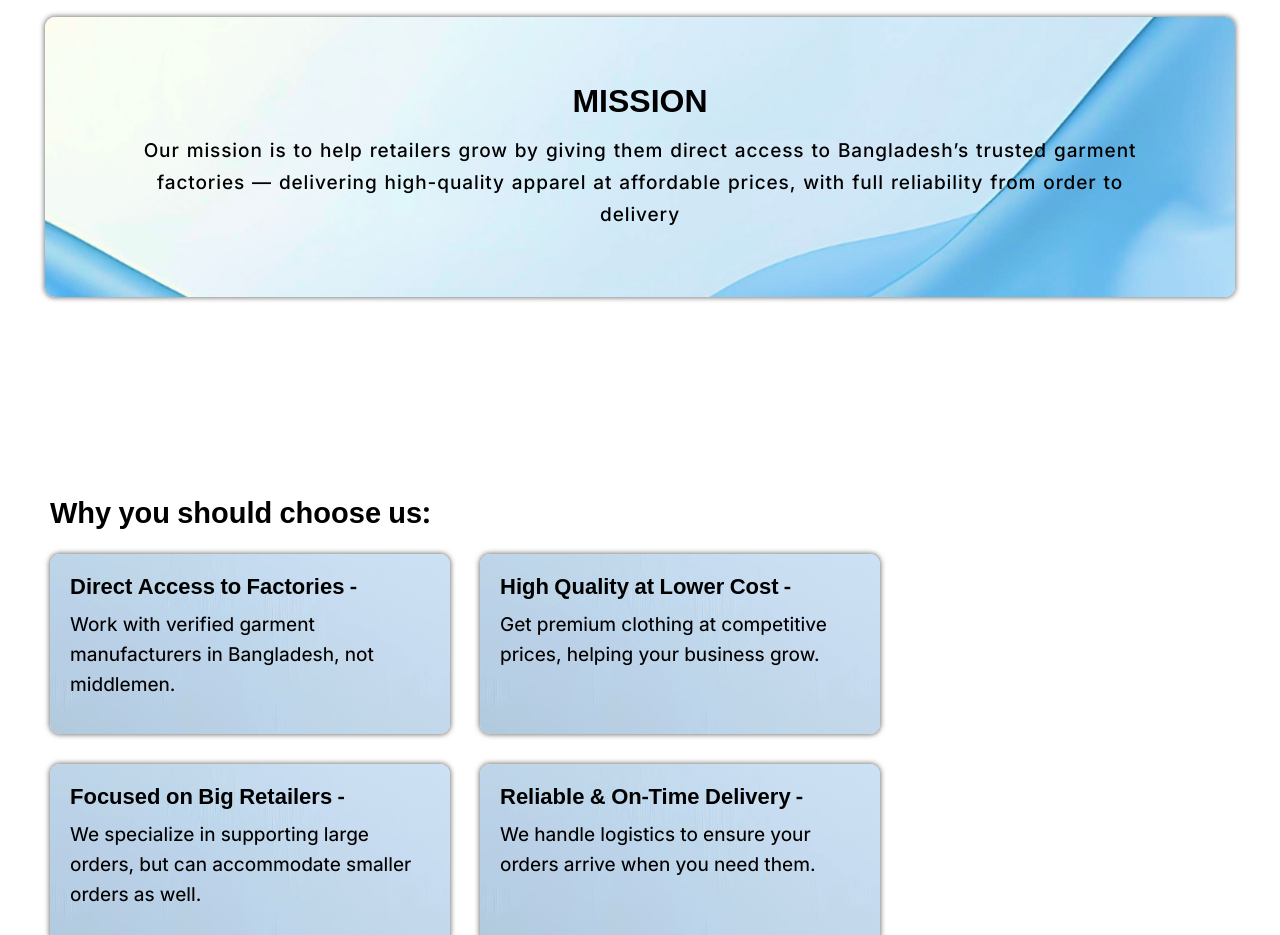
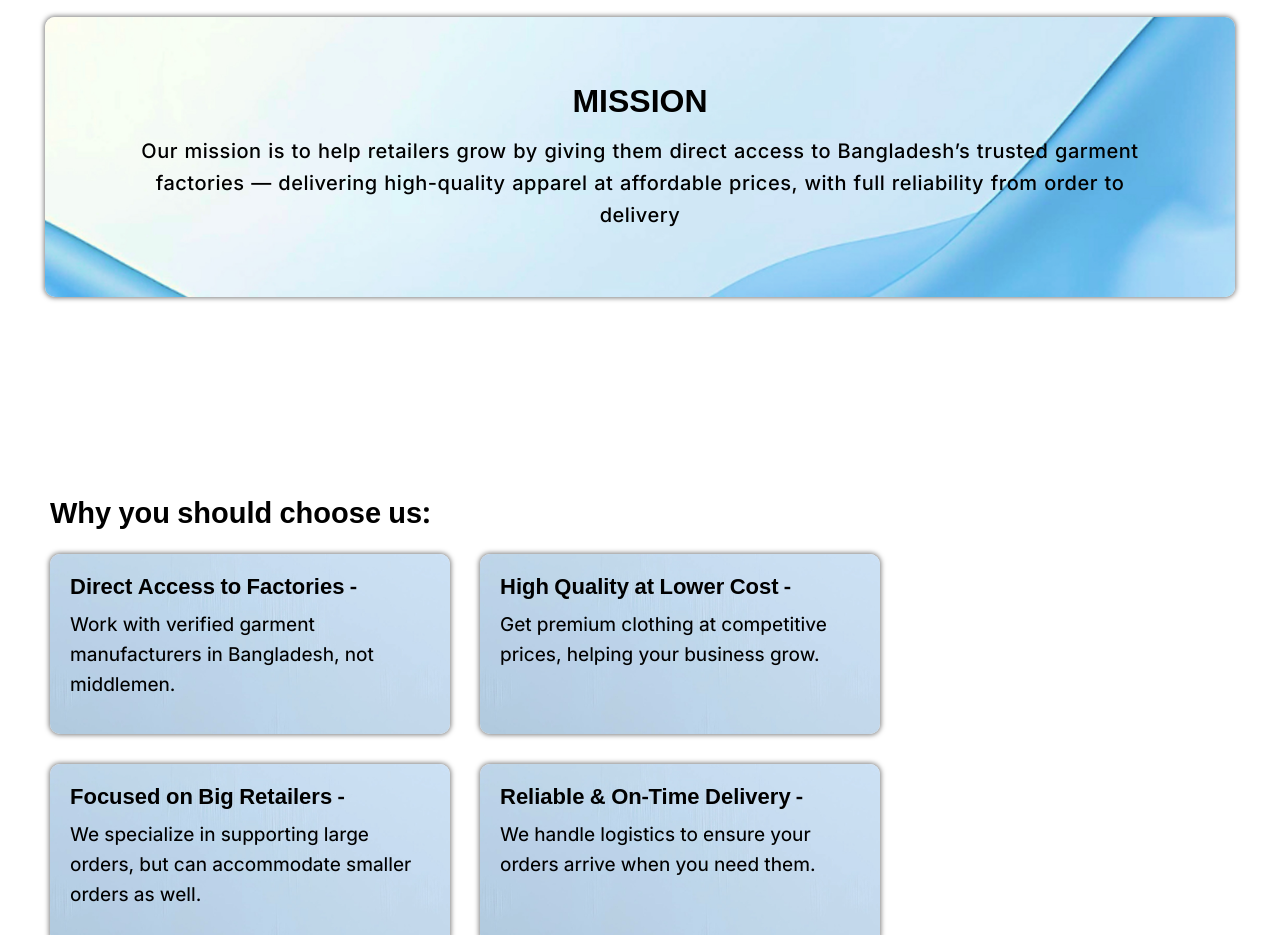
Before and after one commit to mansiv-business/project, a plain HTML site: page GarmentAbout.html in a window 1280 px wide. Shown: the part 880-1815 px from the top of the page. Drawn offline with Linux system fonts and the light colour scheme.

Commit message:
Update Garment.css

```diff
--- a/Garment.css
+++ b/Garment.css
@@ -204,11 +204,11 @@ main > h1{
     text-align: center;
     width:90%;
     font-family: "Inter",sans-serif;
-    font-size: 1.9rem;
+    font-size: 2rem;
     font-weight: 500;
     line-height: 3.2rem;
-    word-spacing: 0.1rem;
-    letter-spacing: 0.09rem;
+    word-spacing: 0.08rem;
+    letter-spacing: 0.05rem;
 }
 
 
```
